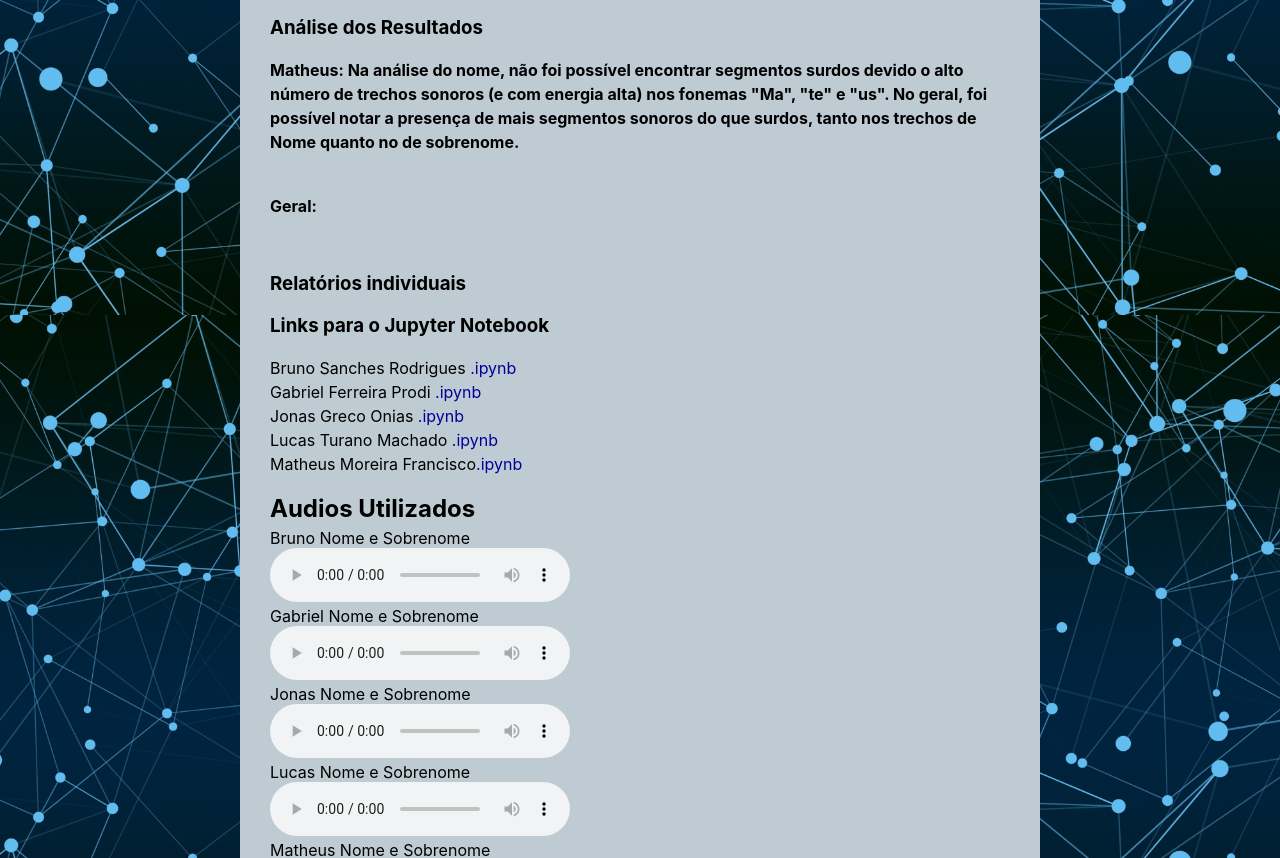
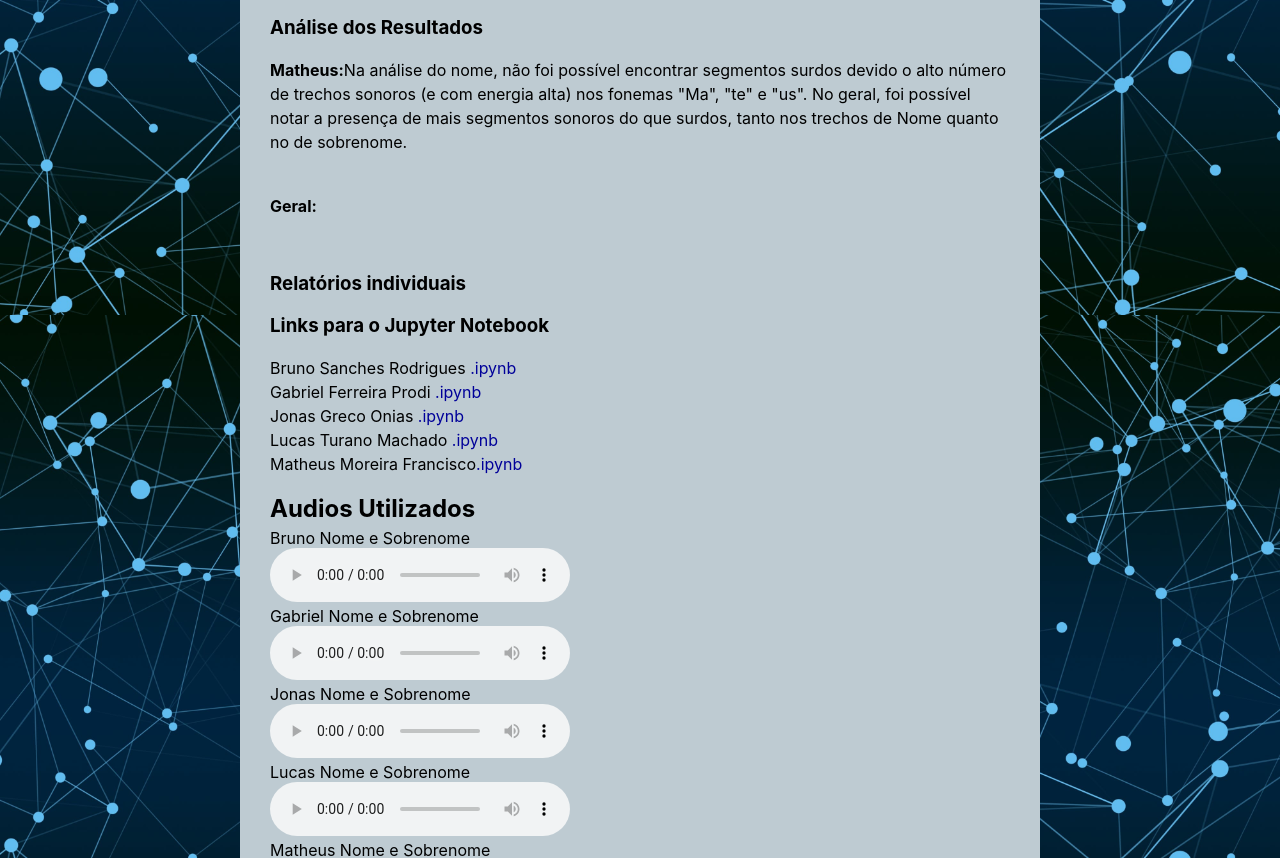
Before and after one commit to brusangues/CSM-DEVS, a plain HTML site: page lab7/index.html in a window 1280 px wide. Shown: the part 3685-4543 px from the top of the page. Drawn offline with Linux system fonts and the light colour scheme; files whose address does not match are found by name.

Commit message:
Update index.html

```diff
--- a/lab7/index.html
+++ b/lab7/index.html
@@ -112,8 +112,8 @@
     </div>
 
     <h3>Análise dos Resultados</h3>
-    <p><b>Matheus: Na análise do nome, não foi possível encontrar segmentos surdos devido o alto número de trechos sonoros (e com energia alta) nos fonemas "Ma", "te" e "us". No geral, foi possível notar a presença de mais segmentos sonoros do que surdos, tanto nos trechos de Nome quanto no de sobrenome.</b></p><br>
-    <p><b>Geral:</b></p><br>
+    <p><b>Matheus:</b>Na análise do nome, não foi possível encontrar segmentos surdos devido o alto número de trechos sonoros (e com energia alta) nos fonemas "Ma", "te" e "us". No geral, foi possível notar a presença de mais segmentos sonoros do que surdos, tanto nos trechos de Nome quanto no de sobrenome.</p><br>
+    <p><b>Geral:</b> </p><br>
 
     <h3>Relatórios individuais</h3>
     <h3>Links para o Jupyter Notebook</h3>
```
